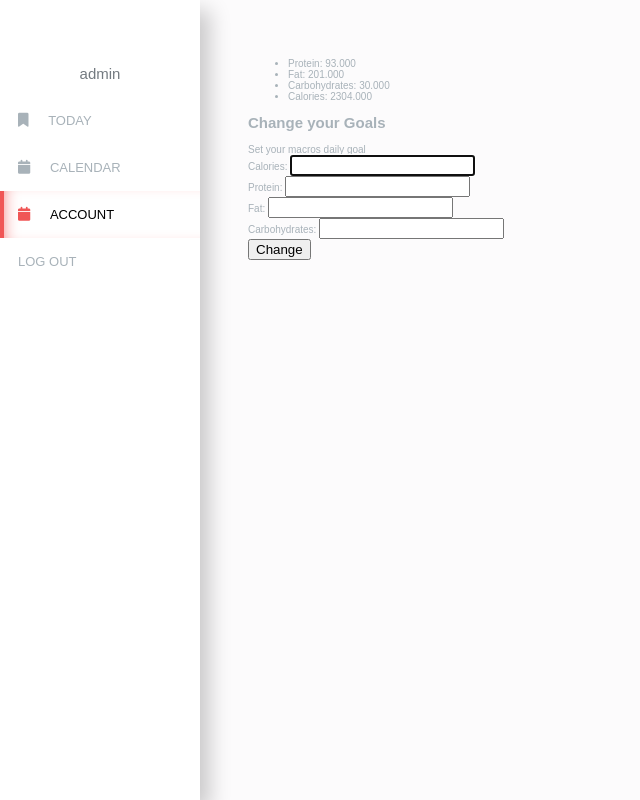
After one commit to sebaulloa1/capstone, a Django app: page /account in a window 1280 px wide. The commit adds this page. Shown: the whole page, without its empty margins (0-640 px from the left). Run offline with Django 3.2, Linux system fonts and the light colour scheme; a user stored in the database is signed in; data comes from the database, SQL or seed files in the repository; both versions use the stored data as it was after the commit; some libraries are stand-ins or nearby versions.

Commit message:
16 dec working on account

```diff
--- /dev/null
+++ b/profiler/static/profiler/account.js
@@ -0,0 +1,29 @@
+document.addEventListener('DOMContentLoaded', function() {
+    document.querySelector('#change-goal-form').onsubmit = function() {
+        changeGoal();
+        return false
+    }
+});
+
+function changeGoal() {
+    let goals = {}
+    goals = {'calories': document.querySelector('#calories').value, 'protein': document.querySelector('#protein').value, 'fat': document.querySelector('#fat').value, 'carbs': document.querySelector('#carbs').value};
+    console.log(document.querySelector('#protein').value)
+    for (macro in goals) {
+        console.log(macro)
+        if (!goals[macro]) {
+            alert('Invalid input')
+            return
+        }
+    }
+    fetch('/account', {
+        method: 'POST',
+        body: JSON.stringify({
+            goals: goals})
+    })
+    .then(response => response.json())
+    .then(result => {
+        console.log(result)
+    })
+    console.log(goals);
+}
--- a/profiler/static/profiler/day.js
+++ b/profiler/static/profiler/day.js
@@ -19,7 +19,7 @@ let new_meal_dict = {};
 function addMealStart(meal) {
     console.log('clicked', meal);
     const add_meal_container = document.querySelector('.add-meal-container');
-    add_meal_container.style.display = "grid";
+    add_meal_container.style.display = "block";
     const new_meal_list_container = document.querySelector('.new-meal-list-container');
     new_meal_list_container.innerHTML = `
         <h2>New <span id="meal">${meal.toUpperCase()}</span></h2>
@@ -367,6 +367,8 @@ function saveMeal() {
     .then(response => response.json())
     .then(result => {
         console.log(result)
+        new_meal_dict = {};
+        document.querySelector('.new-meal-list').innerHTML = '';
         renderChart()
     })
 }
--- a/profiler/static/profiler/layout.css
+++ b/profiler/static/profiler/layout.css
@@ -100,7 +100,9 @@ sidebar {
 }
 
 :root {
-    --red: #ED5454;
+    --red: rgb(240, 85, 85);
+    --red2: rgb(200, 70, 70);
+    --red3: rgb(150, 80, 80);
 }
 
 body {
--- /dev/null
+++ b/profiler/templates/profiler/account.html
@@ -0,0 +1,60 @@
+{% extends "profiler/layout.html" %}
+{% load static %}
+
+{% block nav_date %}
+    <a class="menu__item" href="{% url 'today' %}">
+        <i class="menu__icon fas fa-bookmark"></i>
+        <span class="menu__text">Today</span>
+    </a>
+    <a class="menu__item" href="{% url 'calendar' %}">
+        <i class="menu__icon fas fa-calendar"></i>
+        <span class="menu__text">calendar</span>
+    </a>
+    <a class="menu__item menu__item--active" href="{% url 'account' %}">
+        <i class="menu__icon fas fa-calendar"></i>
+        <span class="menu__text">account</span>
+    </a>
+{% endblock %}
+
+{% block body %}
+
+    <div>
+        <ul>
+            <li>Protein: <span id="protein">{{ goals.protein }}</span></li>
+            <li>Fat: {{ goals.fat }}</li>
+            <li>Carbohydrates: {{ goals.carbs }}</li>
+            <li>Calories: {{ goals.calories }}</li>
+        </ul>
+    </div>
+
+    <div class="change-goal-container">
+        <h2>Change your Goals</h2>
+        <div class="change-goal-title">
+            <span>Set your macros daily goal</span>
+        </div>
+        <form class="form" id="change-goal-form">
+            <div class="input-container">
+                <label for="calories">Calories:</label>
+                <input autofocus class="form-input" type="text" name="calories" id="calories">
+            </div>
+            <div class="input-container">
+                <label for="protein">Protein:</label>
+                <input autofocus class="form-input" type="text" name="protein" id="protein">
+            </div>
+            <div class="input-container">
+                <label for="fat">Fat:</label>
+                <input autofocus class="form-input" type="text" name="fat" id="fat">
+            </div>
+            <div class="input-container">
+                <label for="carbs">Carbohydrates:</label>
+                <input autofocus class="form-input" type="text" name="carbs" id="carbs">
+            </div>
+            <input class="btn" type="submit" value="Change">
+        </form>
+    </div>
+
+
+{% endblock %}
+{% block script %}
+<script src="{% static 'profiler/account.js' %}"></script>
+{% endblock %}
--- a/profiler/templates/profiler/layout.html
+++ b/profiler/templates/profiler/layout.html
@@ -27,10 +27,6 @@
                 </div>
                 <nav class="menu">
                     {% block nav_date %} {% endblock %}
-                    <a class="menu__item" href="{% url 'calendar' %}">
-                        <i class="menu__icon fas fa-calendar"></i>
-                        <span class="menu__text">calendar</span>
-                    </a>
                     <a class="menu__item" href="{% url 'logout' %}">
                         <span class="menu__text">log out</span>
                     </a>
--- a/profiler/urls.py
+++ b/profiler/urls.py
@@ -13,6 +13,7 @@ urlpatterns = [
     path("food_get/<int:id>", views.fatSecretGet, name="food_get"),
     path("save_meal", views.saveNewMeal, name="saveNewMeal"),
     path("get_calendar/<int:date>", views.getCalendar, name="get_calendar"),
+    path("account", views.account, name="account"),
 
     path("login", views.login_view, name="login"),
     path("logout", views.logout_view, name="logout"),
--- a/profiler/views.py
+++ b/profiler/views.py
@@ -259,3 +259,20 @@ def set_goal(request):
         goal = Goal(user = request.user, calories=request.POST["calories"], protein=request.POST["protein"], fat=request.POST["fat"], carbs=request.POST["carbs"])
         goal.save()
         return HttpResponseRedirect(reverse("today"))
+
+@csrf_exempt
+def account(request):
+    if request.method == "GET":
+        goals = Goal.objects.get(user=request.user)
+        return render(request, "profiler/account.html", {
+            'goals': goals
+        })
+    else:
+        data = json.loads(request.body)
+        print(data)
+        goals = data['goals']
+        new_goals = Goal(user=request.user, calories=goals['calories'], protein=goals['protein'], fat=goals['fat'], carbs=goals['carbs'])
+        new_goals.save()
+        return JsonResponse({
+            "goals": list(new_goals.values())
+        })
```
Also changed, not shown: profiler/static/profiler/day.css (+24 -12 lines), profiler/templates/profiler/calendar.html (+16 -0 lines), profiler/templates/profiler/day.html (+16 -0 lines), db.sqlite3.
